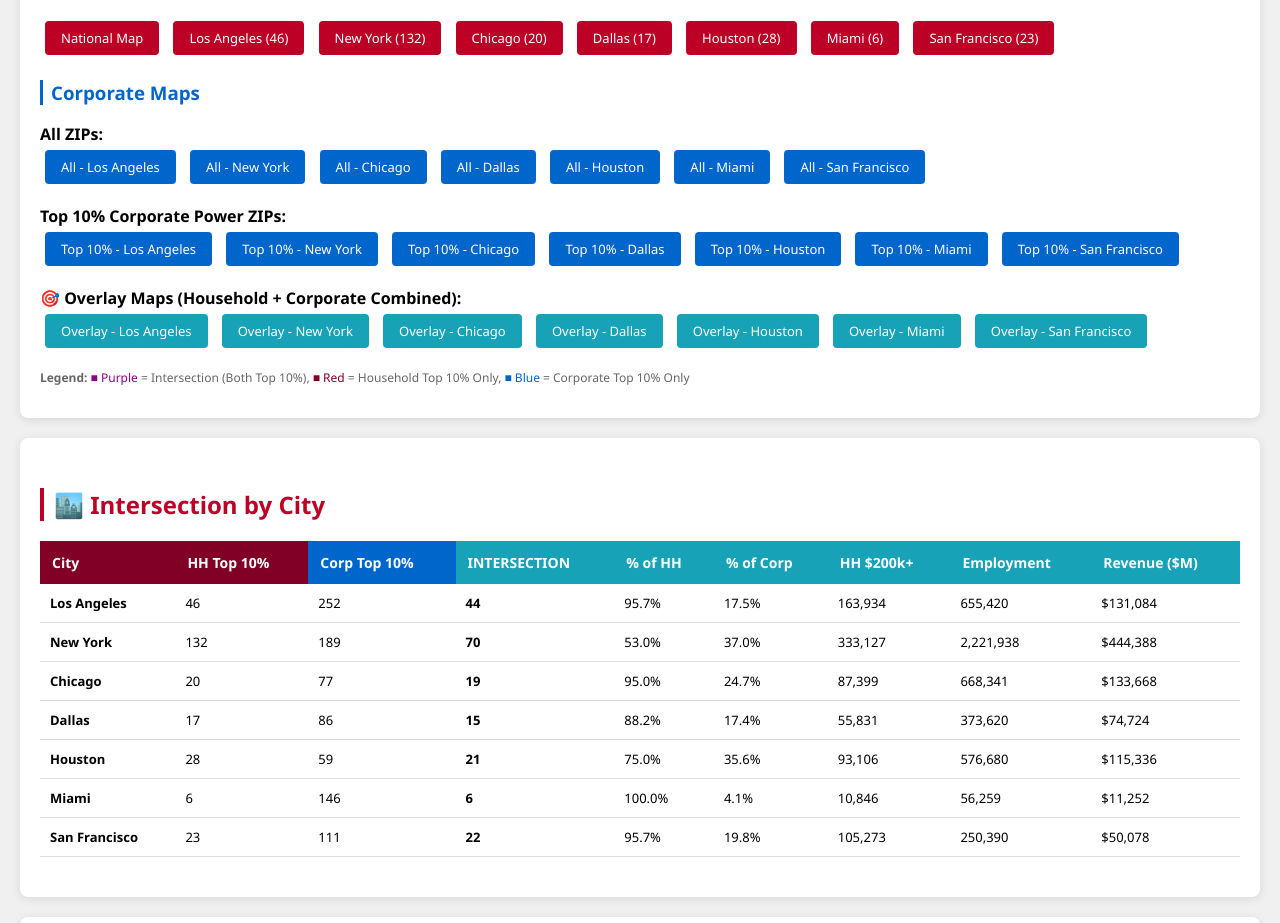
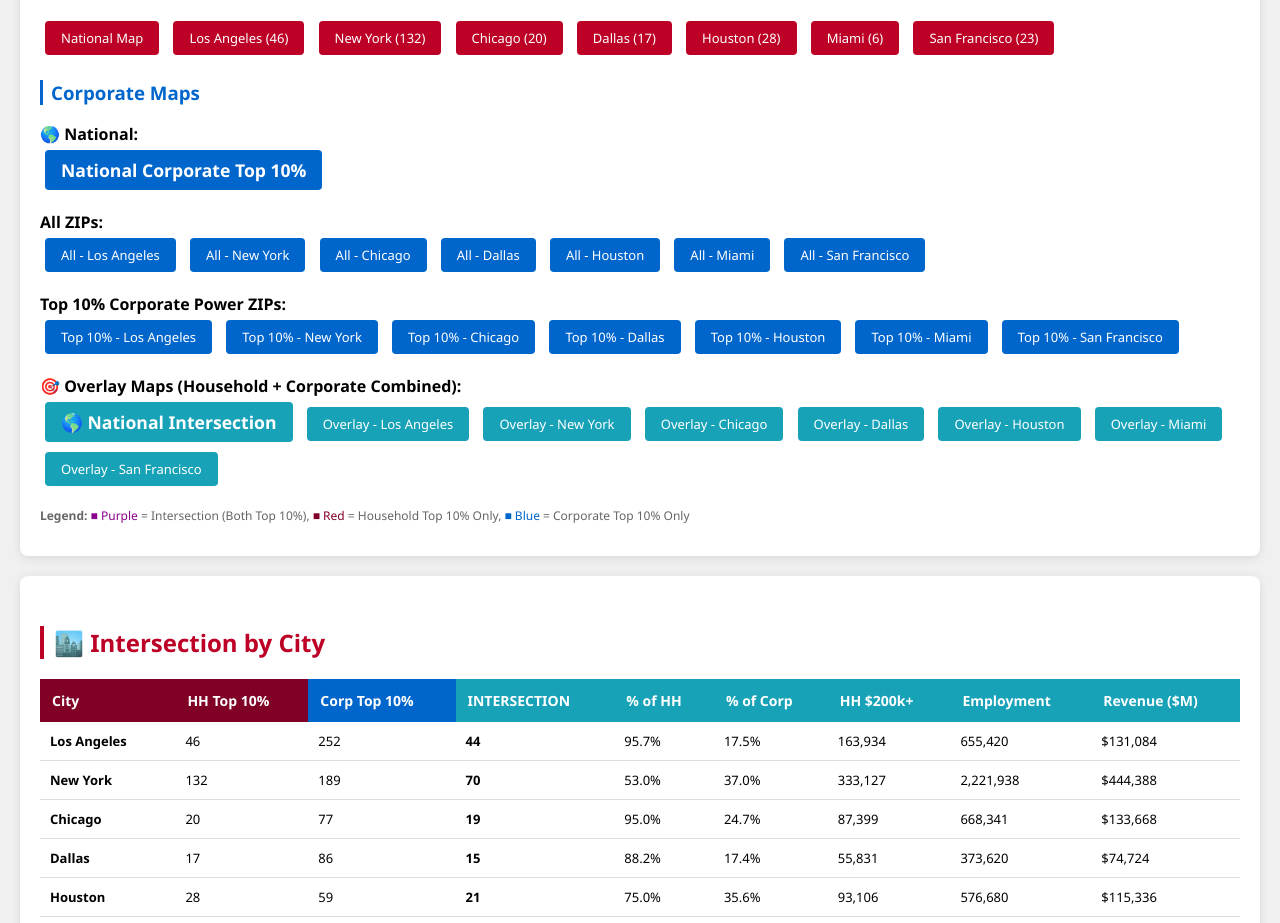
Before and after one commit to victorcandido1/cityexpansions_corporate, a plain HTML site: page 10percent/dashboard_integrated.html in a window 1280 px wide. Shown: the part 1930-2853 px from the top of the page. Drawn offline with Linux system fonts and the light colour scheme.

Commit message:
Adicionar links para mapas nacionais no dashboard

```diff
--- a/10percent/dashboard_integrated.html
+++ b/10percent/dashboard_integrated.html
@@ -303,6 +303,10 @@
 
             <h3>Corporate Maps</h3>
             <p>
+                <strong>🌎 National:</strong><br>
+                <a href="map_corporate_national.html" class="map-link corporate" style="font-weight: bold; font-size: 1.1em;">National Corporate Top 10%</a>
+            </p>
+            <p>
                 <strong>All ZIPs:</strong><br>
                 <a href="map_corporate_los_angeles_all.html" class="map-link corporate">All - Los Angeles</a>
                 <a href="map_corporate_new_york_all.html" class="map-link corporate">All - New York</a>
@@ -324,6 +328,7 @@
             </p>
             <p>
                 <strong>🎯 Overlay Maps (Household + Corporate Combined):</strong><br>
+                <a href="map_intersection_national.html" class="map-link intersection" style="font-weight: bold; font-size: 1.1em;">🌎 National Intersection</a>
                 <a href="map_overlay_los_angeles.html" class="map-link intersection">Overlay - Los Angeles</a>
                 <a href="map_overlay_new_york.html" class="map-link intersection">Overlay - New York</a>
                 <a href="map_overlay_chicago.html" class="map-link intersection">Overlay - Chicago</a>
```
